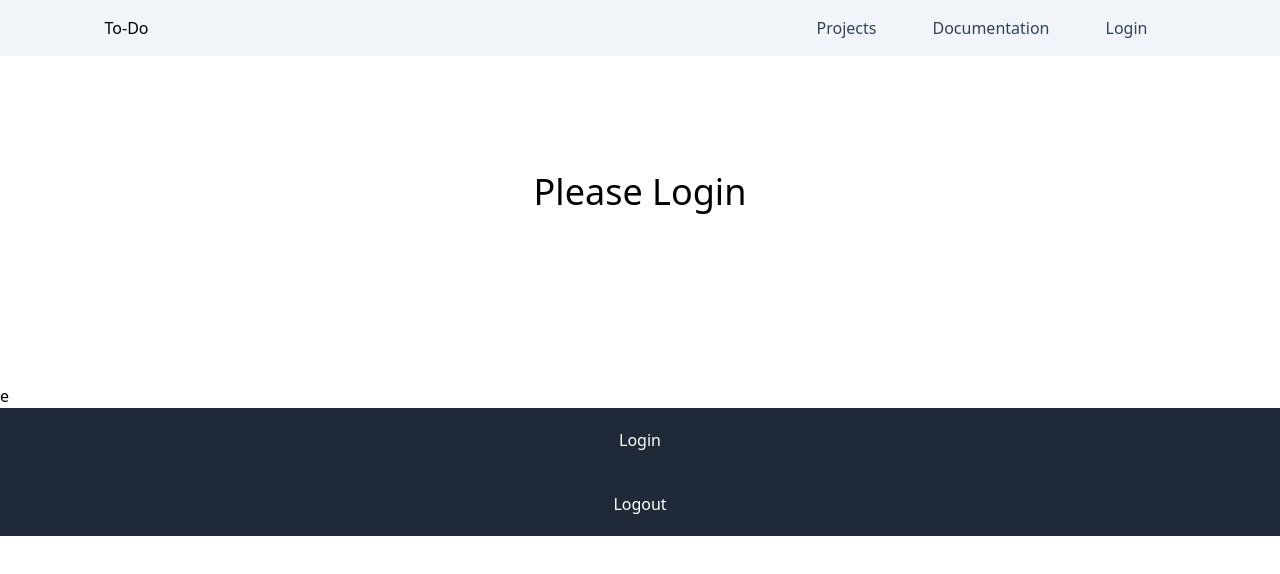
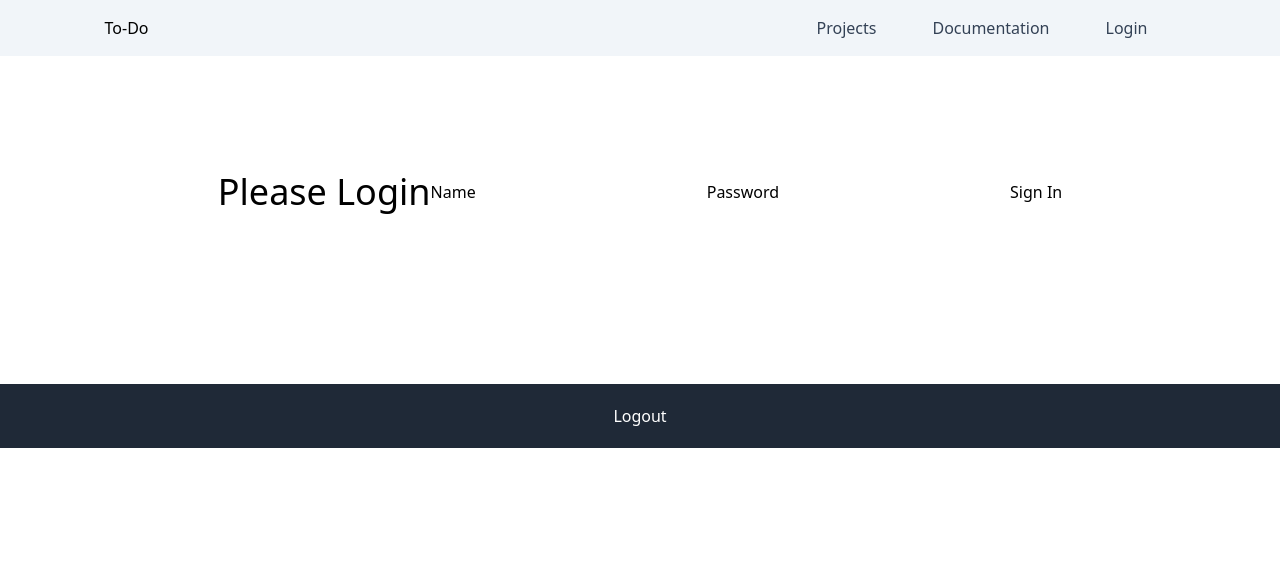
Before and after one commit to tianitoo/TO-DO, a Next.js app: page / in a window 1280 px wide. Shown: the top 574 px of the page. Built offline with nearby package versions, Linux system fonts and the light colour scheme; no server answers.

Commit message:
login form

```diff
--- /dev/null
+++ b/src/components/Signin.tsx
@@ -0,0 +1,46 @@
+// components/LoginForm.js
+import { useState } from "react";
+import { signIn } from "next-auth/react";
+
+export default function LoginForm() {
+  const [name, setName] = useState("");
+  const [password, setPassword] = useState("");
+
+  const handleSubmit = async (event: React.FormEvent<HTMLFormElement>) => {
+    event.preventDefault();
+    const result = await signIn("credentials", {
+      redirect: false,
+      username: name,
+      password: password,
+    });
+    if (result && result.error) {
+      // Handle error
+      console.error(result.error);
+    } else {
+      // Redirect or handle success
+      console.log("Logged in successfully");
+    }
+  };
+
+  return (
+    <form onSubmit={handleSubmit}>
+      <label>
+        Name
+        <input
+          type="text"
+          value={name}
+          onChange={(e) => setName(e.target.value)}
+        />
+      </label>
+      <label>
+        Password
+        <input
+          type="password"
+          value={password}
+          onChange={(e) => setPassword(e.target.value)}
+        />
+      </label>
+      <button type="submit">Sign In</button>
+    </form>
+  );
+}
--- a/src/pages/index.tsx
+++ b/src/pages/index.tsx
@@ -10,6 +10,7 @@ import { useSession } from "next-auth/react";
 import { useRouter } from "next/router";
 import { signOut } from "next-auth/react";
 import fetshUserBySession from "@/helpers/users/getUserBySession";
+import LoginForm from "@/components/Signin";
 
 export default function Home() {
   // const session = authOptions;
@@ -58,15 +59,9 @@ export default function Home() {
         ) : (
           <div className="h-96 flex justify-center items-center">
             <h1 className="text-4xl">Please Login</h1>
+            <LoginForm />
           </div>
         )}
-        e
-        <div
-          className="flex justify-center items-center h-16 bg-gray-800 text-white"
-          onClick={() => Router.push("/api/auth/signin")}
-        >
-          <h1>Login</h1>
-        </div>
         <div
           className="flex justify-center items-center h-16 bg-gray-800 text-white"
           onClick={() => signOut()}
```
